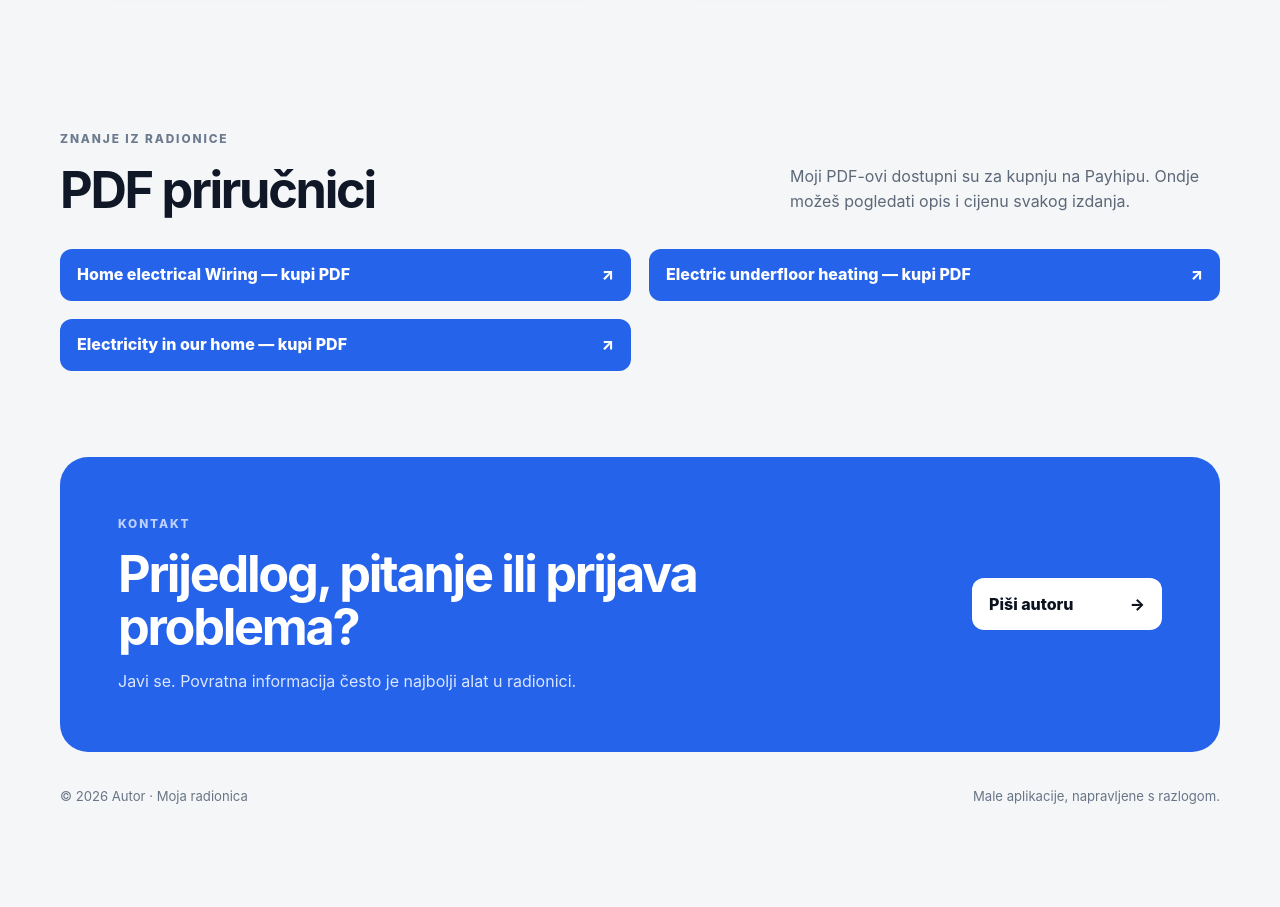
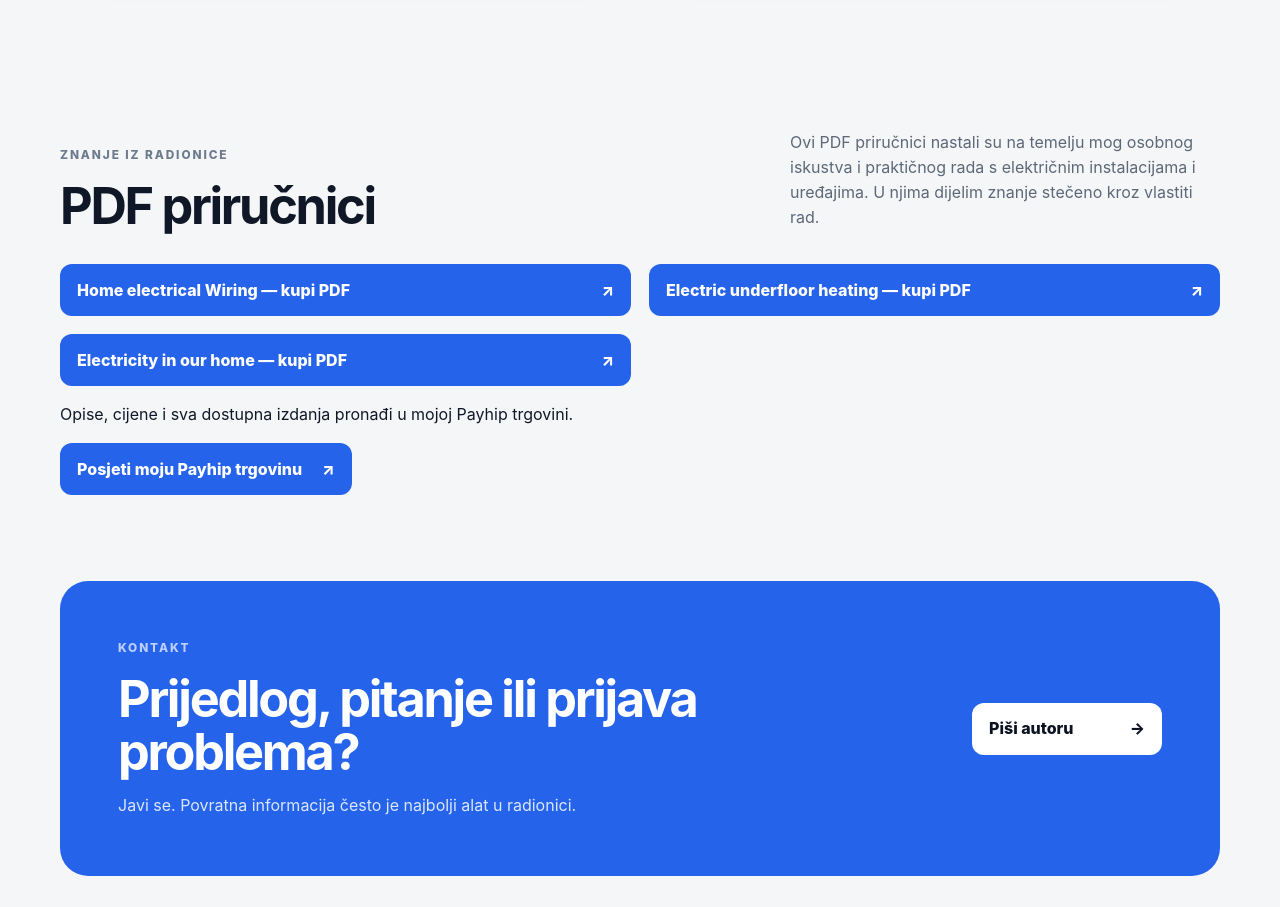
Before and after one commit to elviscankovic/moja-radionica, a website with bundled scripts: page index.html in a window 1280 px wide. Shown: the part 2420-3327 px from the top of the page. Before the commit the page ends 3268 px from the top, so only its background shows below. Built offline with nearby package versions, Linux system fonts and the light colour scheme; no server answers.

Commit message:
Dodaj osobni uvod u PDF priručnike i poveznicu na Payhip trgovinu

```diff
--- a/index.html
+++ b/index.html
@@ -147,7 +147,7 @@
           <p class="eyebrow">ZNANJE IZ RADIONICE</p>
           <h2 id="pdf-title">PDF priručnici</h2>
         </div>
-        <p>Moji PDF-ovi dostupni su za kupnju na Payhipu. Ondje možeš pogledati opis i cijenu svakog izdanja.</p>
+        <p>Ovi PDF priručnici nastali su na temelju mog osobnog iskustva i praktičnog rada s električnim instalacijama i uređajima. U njima dijelim znanje stečeno kroz vlastiti rad.</p>
       </div>
       <div class="app-grid">
         <div class="download-panel">
@@ -169,6 +169,11 @@
           </a>
         </div>
       </div>
+      <p>Opise, cijene i sva dostupna izdanja pronađi u mojoj Payhip trgovini.</p>
+      <a class="button button--primary" href="https://payhip.com/elviscankovic" target="_blank" rel="noopener noreferrer">
+        <span>Posjeti moju Payhip trgovinu</span>
+        <span aria-hidden="true">↗</span>
+      </a>
     </section>
 
     <section class="contact-section" aria-labelledby="contact-title">
```
